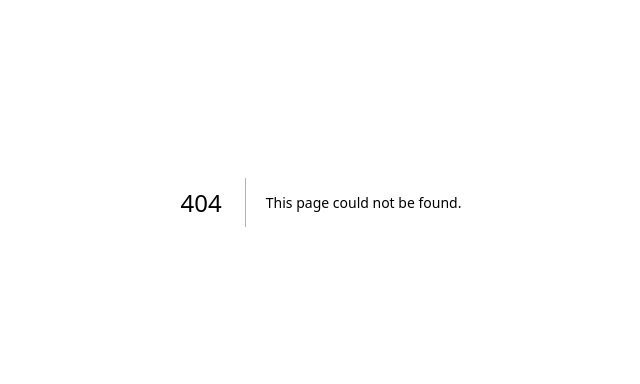
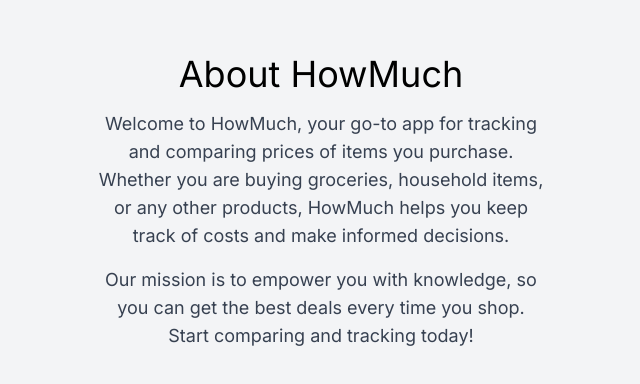
Before and after one commit to veliscorin/howmuchsg, a Next.js app: page /about in a window 1280 px wide. Before the commit this address had no page. Shown: the part 198-582 px from the top of the page, without its empty margins (319-959 px from the left). Built offline with nearby package versions, Linux system fonts and the light colour scheme.

Commit message:
Add blank page for about us (#1)
* Add blank page for about us

* Added some dummy text into about/page.tsx

* Remove single apos

```diff
--- /dev/null
+++ b/src/app/about/page.tsx
@@ -0,0 +1,15 @@
+'use client';
+
+export default function AboutPage() {
+  return (
+    <div className="p-8 max-w-lg mx-auto bg-gray-100 min-h-screen flex flex-col items-center justify-center">
+      <h1 className="text-4xl text-center mb-4 text-black">About HowMuch</h1>
+      <p className="text-lg text-center text-gray-700">
+        Welcome to HowMuch, your go-to app for tracking and comparing prices of items you purchase. Whether you are buying groceries, household items, or any other products, HowMuch helps you keep track of costs and make informed decisions.
+      </p>
+      <p className="text-lg text-center text-gray-700 mt-4">
+        Our mission is to empower you with knowledge, so you can get the best deals every time you shop. Start comparing and tracking today!
+      </p>
+    </div>
+  );
+}
```
